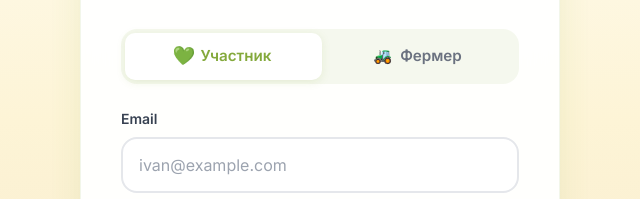
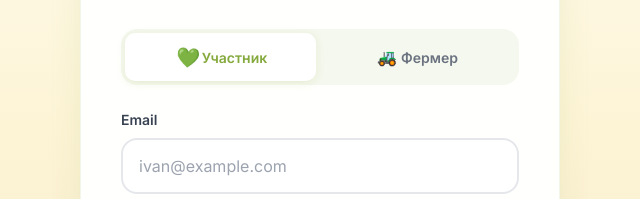
Before and after one commit to Zirvey/biomark-web, a website built with Vite: page src/register.html in a window 1280 px wide. Shown: the part 277-476 px from the top of the page, 320-960 px from the left. Built offline with nearby package versions, Linux system fonts and the light colour scheme.

Commit message:
Fix transform translateX

```diff
--- a/src/register.html
+++ b/src/register.html
@@ -73,11 +73,11 @@
 
         .auth-tab {
             flex: 1;
-            padding: 0.75rem 1rem;
+            padding: 0.75rem 0.5rem;
             text-align: center;
             border-radius: 0.75rem;
             font-weight: 600;
-            font-size: 0.95rem;
+            font-size: 0.875rem;
             cursor: pointer;
             transition: all 0.3s cubic-bezier(0.4, 0, 0.2, 1);
             color: #6b7280;
@@ -85,6 +85,20 @@
             border: none;
             position: relative;
             z-index: 1;
+            white-space: nowrap;
+            overflow: hidden;
+        }
+
+        .auth-tab span {
+            display: flex;
+            align-items: center;
+            justify-content: center;
+            gap: 0.25rem;
+        }
+
+        .auth-tab .role-icon {
+            font-size: 1rem;
+            flex-shrink: 0;
         }
 
         .auth-tab:hover:not(.active) {
@@ -103,7 +117,7 @@
             position: absolute;
             top: 0.25rem;
             left: 0.25rem;
-            width: calc(50% - 0.125rem);
+            width: calc(50% - 0.5rem);
             height: calc(100% - 0.5rem);
             background: white;
             border-radius: 0.625rem;
@@ -113,7 +127,7 @@
         }
 
         .auth-tabs[data-active="farmer"]::before {
-            transform: translateX(100%);
+            transform: translateX(calc(100% + 1rem));
         }
 
         /* Emoji animation */
```
